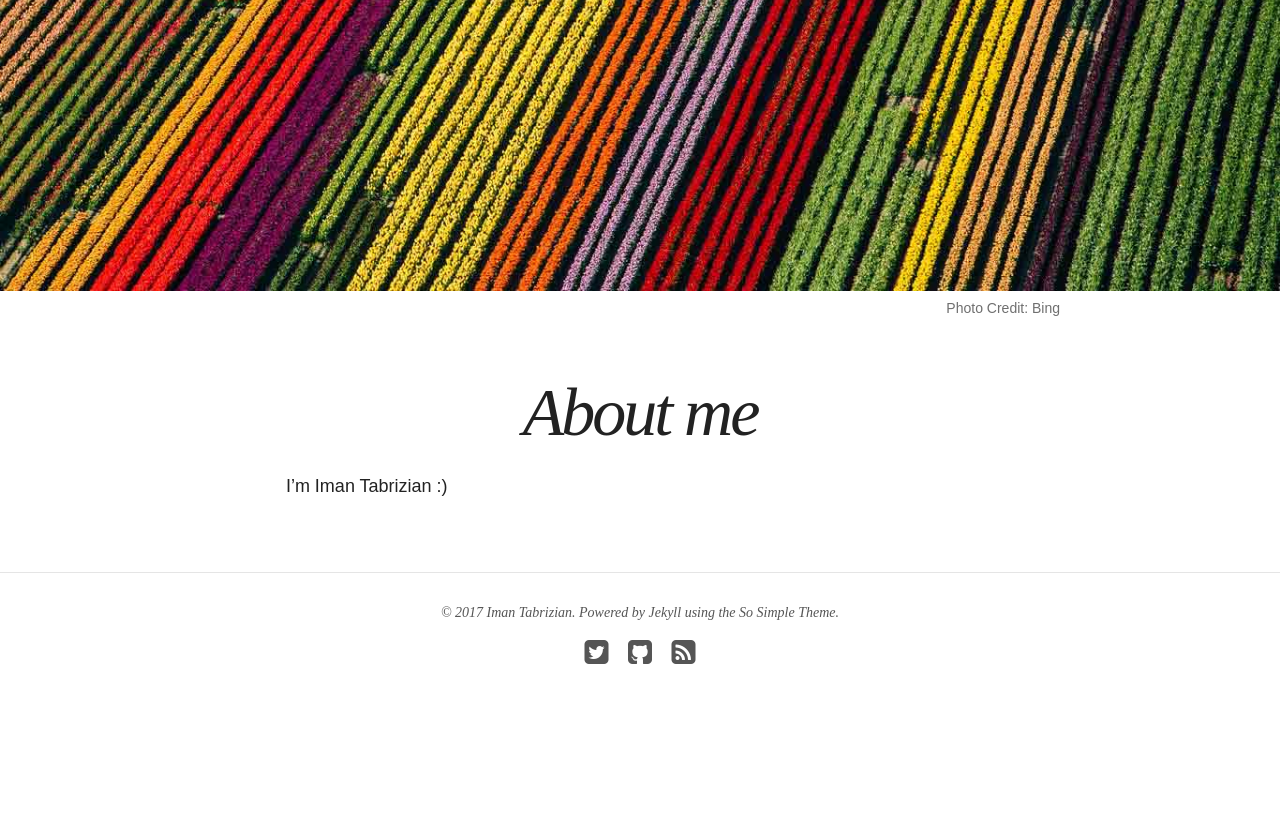
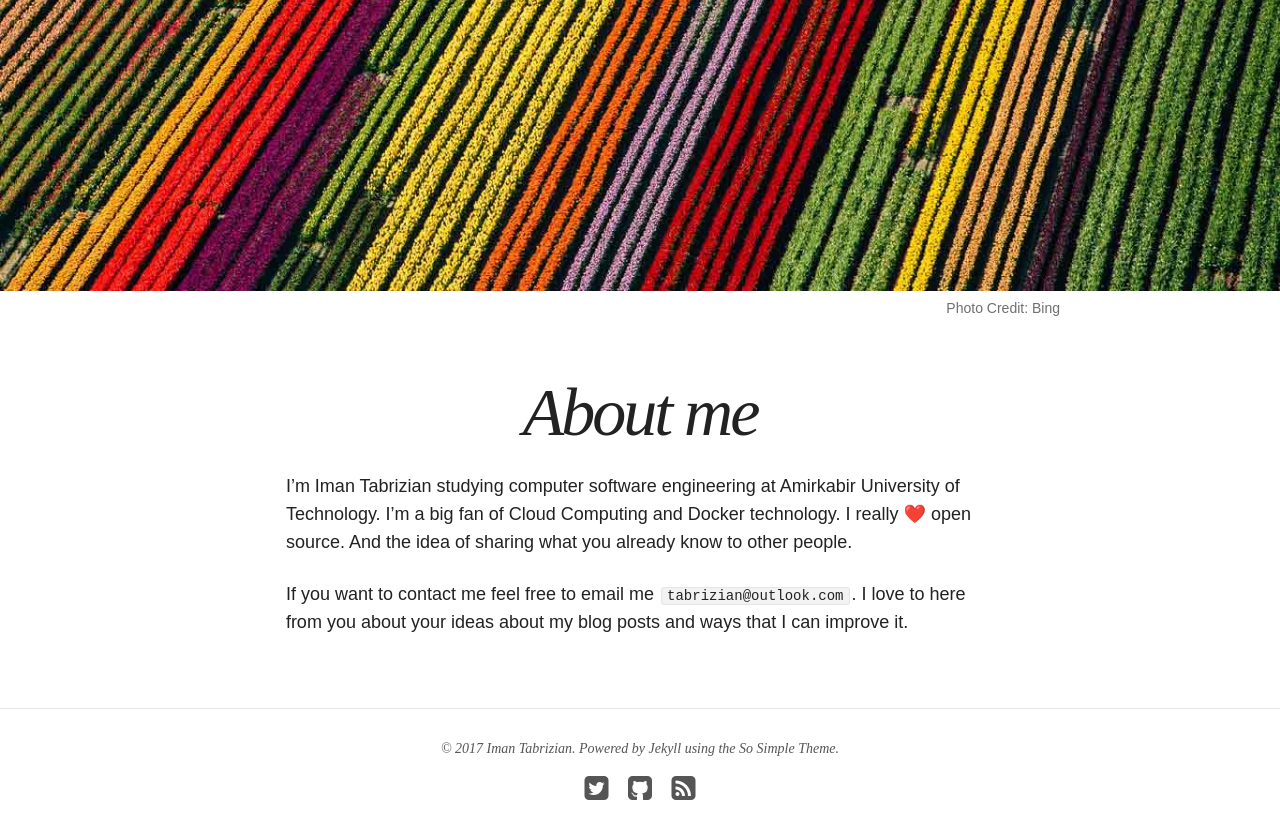
Before and after one commit to Tabrizian/tabrizian.github.io, a Jekyll site: the page built from about/index.md, in a window 1280 px wide and 900 px high, scrolled down 583 px. Shown: the top 839 px of the window. Built offline with Jekyll 4.4.1, drawn with Linux system fonts in a browser that asks for light colours; nearby versions of some CDN libraries; emoji names are drawn with the system emoji font; before the commit the page ends 1347 px from its top, so only the background shows below that.

Commit message:
Improves about post

````diff
--- a/about/index.md
+++ b/about/index.md
@@ -9,4 +9,11 @@ image:
 
 ---
 
-I'm Iman Tabrizian :)
+I'm Iman Tabrizian studying computer software engineering at Amirkabir
+University of Technology. I'm a big fan of Cloud Computing and Docker
+technology. I really :heart: open source. And the idea of sharing what you
+already know to other people.
+
+If you want to contact me feel free to email me ```tabrizian@outlook.com```.
+I love to here from you about your ideas about my blog posts and ways that
+I can improve it.
````
